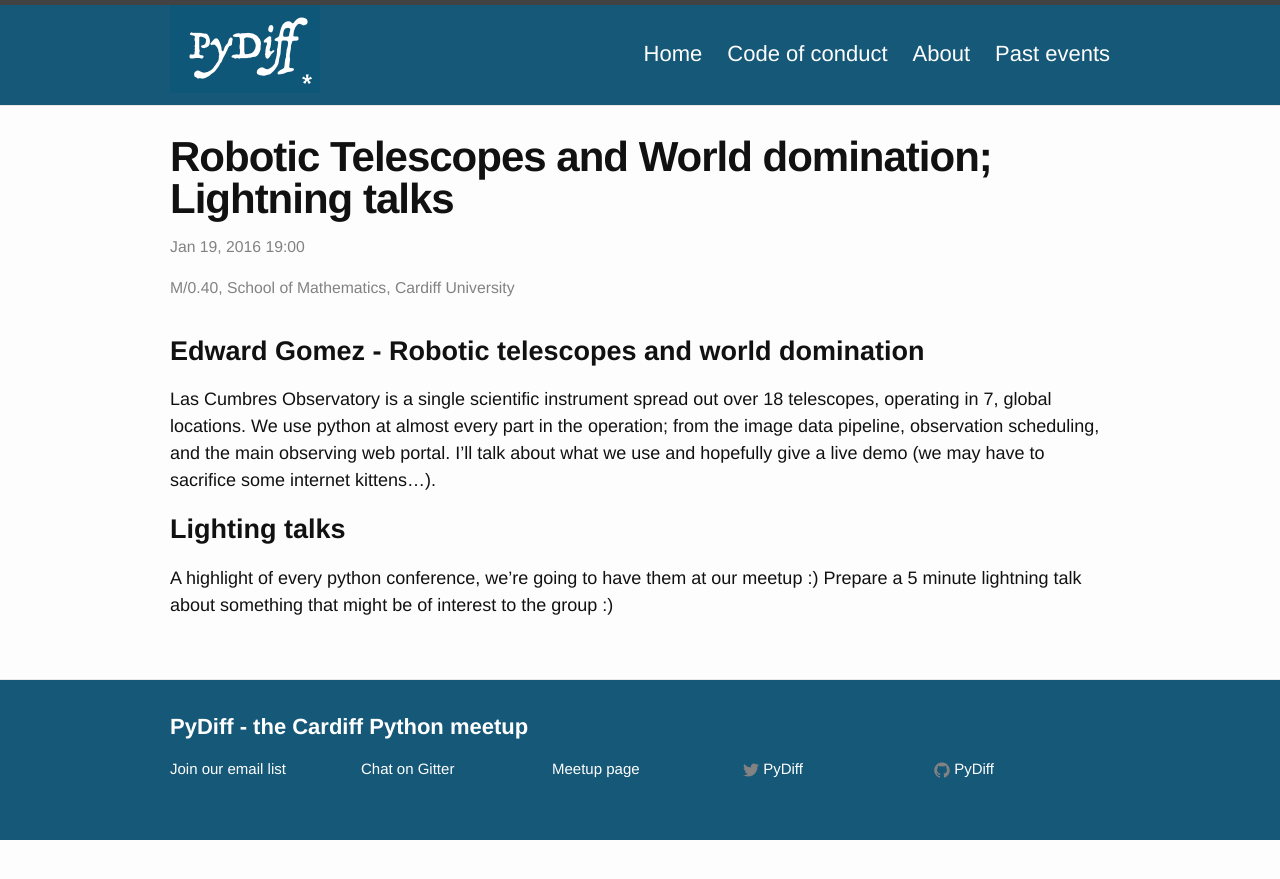
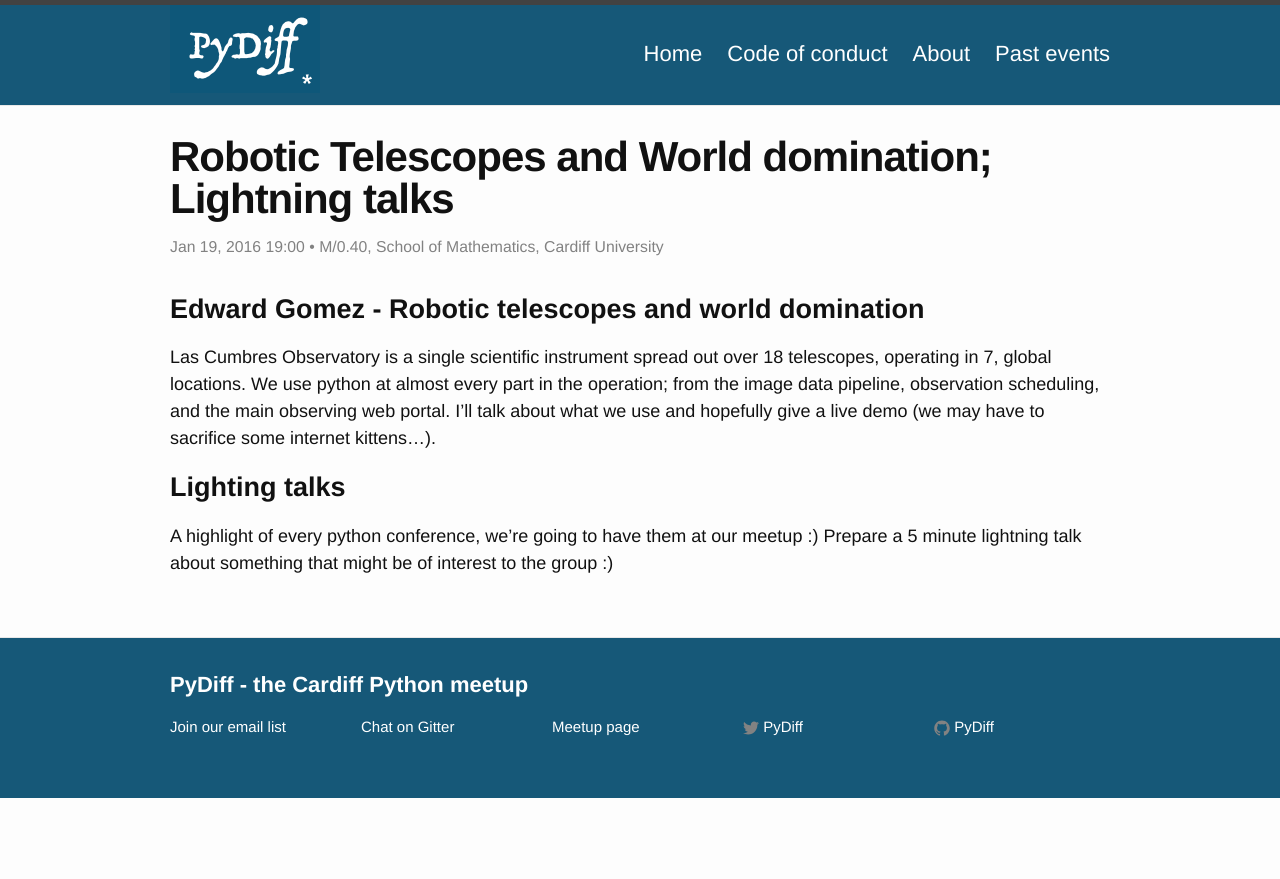
Before and after one commit to PyDiff/PyDiff.github.io, a Jekyll site: the page built from _events/2016-01-19.md, in a window 1280 px wide. Shown: the top 879 px of the page. Built offline with Jekyll 4.4.1, drawn with Linux system fonts in a browser that asks for light colours.

Commit message:
modified post layout to include venue on same line as date

```diff
--- a/_layouts/post.html
+++ b/_layouts/post.html
@@ -5,10 +5,11 @@
 
   <header class="post-header">
     <h1 class="post-title">{{ page.title }}</h1>
-    <p class="post-meta">{{ page.when | date: "%b %-d, %Y" }} {{ page.time }}{% if page.author %} • {{ page.author }}{% endif %}{% if page.meta %} • {{ page.meta }}{% endif %}</p>
+    <p class="post-meta">{{ page.when | date: "%b %-d, %Y" }} {{ page.time }}{% if page.author %} • {{ page.author }}{% endif %}{% if page.meta %} • {{ page.meta }}{% endif %}
     {% if page.venue %}
-      <span class="post-meta">{{ page.venue }}</span>
+    • <span class="post-meta">{{ page.venue }}</span>
     {% endif %}
+    </p>
   </header>
 
   <article class="post-content">
```
